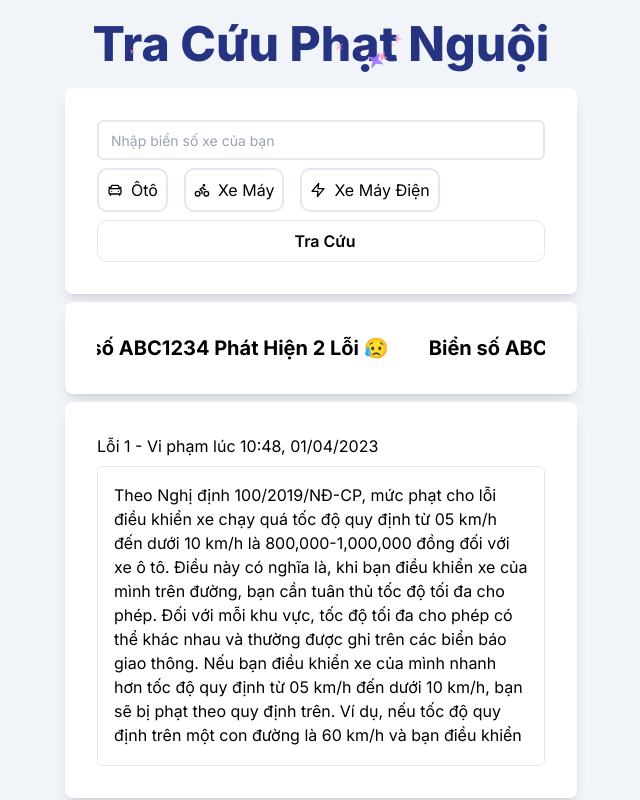
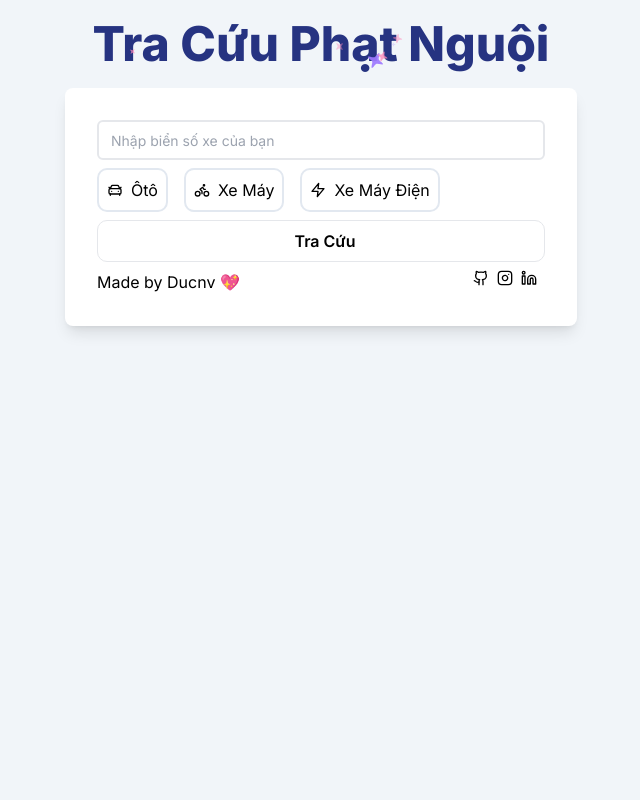
Before and after one commit to Vanduc006/learn_reactjs, a React (Vite) app: page /phatnguoi in a window 1280 px wide. Shown: the whole page, without its empty margins (319-959 px from the left). Built offline with nearby package versions, Linux system fonts and the light colour scheme.

Commit message:
done ui for phatnguoi

```diff
--- a/package.json
+++ b/package.json
@@ -36,6 +36,7 @@
     "react": "^18.2.0",
     "react-bootstrap": "^2.9.1",
     "react-dom": "^18.2.0",
+    "react-fast-marquee": "^1.6.5",
     "react-hook-form": "^7.48.2",
     "react-icons": "^4.11.0",
     "react-router-dom": "^6.18.0",
--- /dev/null
+++ b/src/_root/page/FetchPhatNguoi.tsx
@@ -0,0 +1,48 @@
+import React from 'react'
+
+const data = {
+    "biensoxe": "63B-020.28",
+    "totalViolations": 2,
+    "is_new": true,
+    "handledCount": 1,
+    "unhandledCount": 1,
+    "updated_at": "2025-01-06 09:45:29",
+    "violations": [
+      {
+        "trang_thai": "ĐÃ XỬ PHẠT",
+        "bien_kiem_sat": "63B02028",
+        "mau_bien": "Nền màu vàng, chữ và số màu đen",
+        "loai_phuong_tien": "Ô tô",
+        "thoi_gian_vi_pham": "10:48, 01/04/2023",
+        "dia_diem_vi_pham": "Km1762+150, Quốc lộ 1A - Bình Thuận",
+        "hanh_vi_vi_pham": "12321.5.3.a.01.Điều khiển xe chạy quá tốc độ quy định từ 05 km/h đến dưới 10 km/h",
+        "don_vi_phat_hien_vi_pham": "ĐỘI TT, ĐTGQTNGT VÀ XLVP - PHÒNG CSGT BÌNH THUẬN",
+        "noi_giai_quyet_vu_viec": "\\n 1. ĐỘI TT, ĐTGQTNGT VÀ XLVP - PHÒNG CSGT BÌNH THUẬN\\nĐịa chỉ: 115 Tôn Đức Thắng, TP. Phan Thiết\\nSố điện thoại liên hệ: 0693428184\\n2. Đội Cảnh sát giao thông, Trật tự - Công an huyện Chợ Gạo - Tỉnh Tiền Giang\\nĐịa chỉ: huyện Chợ Gạo\\n",
+        "so_dien_thoai": "0693428184",
+        "muc_phat": "Theo Nghị định 100/2019/NĐ-CP, mức phạt cho lỗi điều khiển xe chạy quá tốc độ quy định từ 05 km/h đến dưới 10 km/h là 800,000-1,000,000 đồng đối với xe ô tô.\r\n\r\nĐiều này có nghĩa là, khi bạn điều khiển xe của mình trên đường, bạn cần tuân thủ tốc độ tối đa cho phép. Đối với mỗi khu vực, tốc độ tối đa cho phép có thể khác nhau và thường được ghi trên các biển báo giao thông. Nếu bạn điều khiển xe của mình nhanh hơn tốc độ quy định từ 05 km/h đến dưới 10 km/h, bạn sẽ bị phạt theo quy định trên. \r\n\r\nVí dụ, nếu tốc độ quy định trên một con đường là 60 km/h và bạn điều khiển xe ở tốc độ 65 km/h đến dưới 70 km/h, bạn sẽ bị phạt 800,000-1,000,000 đồng.\r\n\r\nViệc không tuân thủ tốc độ tối đa quy định không chỉ gây ra hậu quả về mặt pháp lý, mà còn gây nguy hiểm cho người điều khiển và những người khác trên đường."
+      },
+      {
+        "trang_thai": "CHƯA XỬ PHẠT",
+        "bien_kiem_sat": "63B-020.28",
+        "mau_bien": "Nền mầu trắng, chữ và số màu đen",
+        "loai_phuong_tien": "Ô tô",
+        "thoi_gian_vi_pham": "17:48, 10/07/2019",
+        "dia_diem_vi_pham": "Bạc Liêu",
+        "hanh_vi_vi_pham": null,
+        "don_vi_phat_hien_vi_pham": "Đội 5, Công an  Bạc Liêu",
+        "noi_giai_quyet_vu_viec": "\\n 1. Đội 5, Công an  Bạc Liêu\\nĐịa chỉ: 593 Đường Trần Phú, Khóm 1, Phường 7, TP Bạc Liêu\\nSố điện thoại liên hệ: 02913678988\\n",
+        "so_dien_thoai": "02913678988"
+      }
+    ],
+    "attempts": null,
+    "mdk": null,
+    "maubien": null,
+    "data_dangkiem": null,
+    "code": 1
+}
+
+const FetchPhatNguoi = () => {
+  return(data)
+}
+
+export default FetchPhatNguoi
--- a/src/_root/page/PhatNguoi.tsx
+++ b/src/_root/page/PhatNguoi.tsx
@@ -14,6 +14,11 @@ import { CarFront } from 'lucide-react';
 import { Bike } from 'lucide-react';
 import { Zap } from 'lucide-react';
 import { ArrowRight } from 'lucide-react';
+import { Github } from 'lucide-react';
+import { Instagram } from 'lucide-react';
+import { Linkedin } from 'lucide-react';
+import { Wallet } from 'lucide-react';
+import { ShieldAlert } from 'lucide-react';
 // import { ReactLenis } from 'lenis/react';
 import smoothscroll from 'smoothscroll-polyfill';
 // import ScrollElement from '@/components/uilayout/scroll-element';
@@ -23,17 +28,110 @@ import { ScrollArea } from '@/components/ui/scroll-area';
 import SparklesText from '@/components/ui/sparkles-text';
 // import ScrollProgress from '@/components/ui/scroll-progress';
 // import ShineBorder from '@/components/ui/shine-border';
+// import FetchPhatNguoi from './FetchPhatNguoi';
+import { Badge } from "@/components/ui/badge"
+import Marquee from "react-fast-marquee";
+import React from 'react';
 
 // Initialize smooth scroll polyfill
 smoothscroll.polyfill();
 
+type ViolationType = {
+  trang_thai: string;
+  bien_kiem_sat: string;
+  mau_bien: string;
+  loai_phuong_tien: string;
+  thoi_gian_vi_pham: string;
+  dia_diem_vi_pham: string;
+  hanh_vi_vi_pham: string | null;
+  don_vi_phat_hien_vi_pham: string;
+  noi_giai_quyet_vu_viec: string;
+  so_dien_thoai: string;
+  muc_phat?: string; // Optional because it's not present in all violations
+};
+
+type DataType = {
+  biensoxe: string;
+  totalViolations: number;
+  is_new: boolean;
+  handledCount: number;
+  unhandledCount: number;
+  updated_at: string;
+  violations: ViolationType[];
+  attempts: null | number;
+  mdk: null | string;
+  maubien: null | string;
+  data_dangkiem: null | string;
+  code: '1' | number;
+};
+
+type Whatcode = {
+  code: string;
+}
+
 export default function PhatNguoi() {
+  const [data, setData] = useState<DataType | null>(null);
+
+  const isPunish = 'ĐÃ XỬ PHẠT'
+
+  const fetchData = () => {
+    const jsonData: DataType = {
+      biensoxe: "63B-020.28",
+      totalViolations: 2,
+      is_new: true,
+      handledCount: 1,
+      unhandledCount: 1,
+      updated_at: "2025-01-06 09:45:29",
+      violations: [
+        {
+          trang_thai: "ĐÃ XỬ PHẠT",
+          bien_kiem_sat: "63B02028",
+          mau_bien: "Nền màu vàng, chữ và số màu đen",
+          loai_phuong_tien: "Ô tô",
+          thoi_gian_vi_pham: "10:48, 01/04/2023",
+          dia_diem_vi_pham: "Km1762+150, Quốc lộ 1A - Bình Thuận",
+          hanh_vi_vi_pham:
+            "12321.5.3.a.01.Điều khiển xe chạy quá tốc độ quy định từ 05 km/h đến dưới 10 km/h",
+          don_vi_phat_hien_vi_pham:
+            "ĐỘI TT, ĐTGQTNGT VÀ XLVP - PHÒNG CSGT BÌNH THUẬN",
+          noi_giai_quyet_vu_viec:
+            "\\n 1. ĐỘI TT, ĐTGQTNGT VÀ XLVP - PHÒNG CSGT BÌNH THUẬN\\nĐịa chỉ: 115 Tôn Đức Thắng, TP. Phan Thiết\\nSố điện thoại liên hệ: 0693428184\\n2. Đội Cảnh sát giao thông, Trật tự - Công an huyện Chợ Gạo - Tỉnh Tiền Giang\\nĐịa chỉ: huyện Chợ Gạo\\n",
+          so_dien_thoai: "0693428184",
+          muc_phat:
+            "Theo Nghị định 100/2019/NĐ-CP, mức phạt cho lỗi điều khiển xe chạy quá tốc độ quy định từ 05 km/h đến dưới 10 km/h là 800,000-1,000,000 đồng đối với xe ô tô.",
+        },
+        {
+          trang_thai: "CHƯA XỬ PHẠT",
+          bien_kiem_sat: "63B-020.28",
+          mau_bien: "Nền mầu trắng, chữ và số màu đen",
+          loai_phuong_tien: "Ô tô",
+          thoi_gian_vi_pham: "17:48, 10/07/2019",
+          dia_diem_vi_pham: "Bạc Liêu",
+          hanh_vi_vi_pham: null,
+          don_vi_phat_hien_vi_pham: "Đội 5, Công an  Bạc Liêu",
+          noi_giai_quyet_vu_viec:
+            "\\n1. Đội 5, Công an  Bạc Liêu\\nĐịa chỉ: 593 Đường Trần Phú, Khóm 1, Phường 7, TP Bạc Liêu\\nSố điện thoại liên hệ: 02913678988\\n",
+          so_dien_thoai: "02913678988",
+        },
+      ],
+      attempts: null,
+      mdk: null,
+      maubien: null,
+      data_dangkiem: null,
+      code: 1,
+    };
+
+    setData(jsonData);
+
+    // console.log(jsonData.code)
+  };
+
   // const containerRef = useRef<HTMLDivElement>(null);
   const [selected, setSelected] = useState<string>("");
-
   const handleSelect = (vehicle: string) => {
     setSelected(vehicle);
   };
+  const Whatcode = data?.code
 
   return (
 
@@ -76,80 +174,128 @@ export default function PhatNguoi() {
               >
                 <Zap className="mr-2 h-4 w-4" /> Xe Máy Điện
               </div>
+
             </div>
 
 
-            <div className='group relative cursor-pointer p-2 border bg-white overflow-hidden text-black text-center font-semibold rounded-[10px] w-full mt-2'>
+            <div className='group relative cursor-pointer p-2 border bg-white overflow-hidden text-black text-center font-semibold rounded-[10px] w-full mt-2' onClick={fetchData}>
               <span className='translate-x-1 group-hover:translate-x-12 group-hover:opacity-0 transition-all duration-300 inline-block'>
                 Tra Cứu
               </span>
               <div className='flex gap-2 text-white z-10 items-center absolute top-0 h-full w-full justify-center translate-x-12 opacity-0 group-hover:-translate-x-1 group-hover:opacity-100 transition-all duration-300'>
-                <span>Tra Cứu</span>
+                <span >Tra Cứu</span>
                 <ArrowRight />
               </div>
               <div className='absolute group-hover:h-full group-hover:w-full rounded-lg bg-black scale-[1] dark:group-hover:bg-[#e7cb6e] group-hover:bg-[#263381] group-hover:scale-[1.8] transition-all duration-300 group-hover:top-[0%] group-hover:left-[0%] '></div>
+            </div>
+            <div className='mt-2 flex'>
+                Made by Ducnv 💖
+                <p className='ml-auto flex'>
+                  <a href="https://github.com/vanduc006" target="_blank" rel="noopener noreferrer">
+                    <Github className="mr-2 h-4 w-4" />
+                  </a>
+                  <a href="https://instagram.com/_ducnv" target="_blank" rel="noopener noreferrer">
+                    <Instagram className="mr-2 h-4 w-4" />
+                  </a>
+                  <a href="https://www.linkedin.com/in/duc-nv-54a5b8332/" target="_blank" rel="noopener noreferrer">
+                    <Linkedin className="mr-2 h-4 w-4" />
+                  </a>
+                </p>
             </div>
           </div>
         </div>
 
       {/* Display the two scrollable areas */}
+      {data && (
+          // {data.code === 1 ? }
+          <div>
+            {Whatcode === 1 ?
+            <>
+              <div className="flex items-center justify-center md:m-0 m-5 cursor-pointer text-black">
+                  <div className="bg-white shadow-lg rounded-lg w-full max-w-lg p-2 mt-2">
 
-        <div className="flex items-center justify-center md:m-0 m-5 cursor-pointer text-black">
-            <div className="bg-white shadow-lg rounded-lg w-full max-w-lg p-8 mt-2">
+                      <div className=''>
 
-                <div className='grid place-content-center'>
-
-                    <ScrollBaseAnimation
+                          {/* <ScrollBaseAnimation
                           baseVelocity={10}
                           clasname='font-bold leading-[90%] text-xl'
                           >
-                        Biển số ABC1234 Phát Hiện 2 Lỗi 😥
 
-                    </ScrollBaseAnimation>
+
+                          </ScrollBaseAnimation> */}
+                          <Marquee>
+                            <p className='text-xl'>Biển số {data.biensoxe} phát hiện {data.totalViolations} <span className='mr-3'>lỗi</span> </p>
+                          </Marquee>
                       </div>
                   </div>
               </div>
+              {data.violations.map((violations,index) => (
+                <div className="flex items-center justify-center md:m-0 m-5 cursor-pointer text-black">
+                  <div className="bg-white shadow-lg rounded-lg w-full max-w-lg p-8 mt-2">
+                    <div className="">
+                      {isPunish === violations.trang_thai ? <p className="bg-green-300 rounded-[10px] p-1 p-1 pl-2 pr-2 mb-2">Đã xử phạt</p> : <p className="bg-red rounded-[10px] p-1 pl-2 pr-2 mb-2 ">Chưa xử phạt</p> }
+                      <div className="flex">
+                        <p className="p-1">Lỗi {index + 1} - Vi phạm lúc {violations.thoi_gian_vi_pham} </p>
+                      </div>
+                      <ScrollArea className="h-[300px] rounded-md border p-4 mt-2 max-width whitespace-pre-wrap">
+                        <p>&#x2022; Phát hiện vi phạm tại : <span className='text-[#263381]'>{violations.dia_diem_vi_pham}</span> </p>
+                        <p>&#x2022; Hành vi vi phạm : <span className='text-[#263381]'>{violations.hanh_vi_vi_pham || 'Không xác định'}</span> </p>
+                        <p>&#x2022; Đơn vị phụ trách : <span className='text-[#263381]'>{violations.don_vi_phat_hien_vi_pham}</span></p>
+                        <p>&#x2022; ĐT liên hệ : <span className='text-[#263381]'>{violations.so_dien_thoai}</span></p>
+                        <p>
+                          &#x2022; Địa điểm nộp phạt:
+                          {violations.noi_giai_quyet_vu_viec.split('\\n').map((line, lineIndex) => (
+                            <React.Fragment key={lineIndex}>
+                              <p className='ml-5 mt-0 text-[#263381]'>
+                                {line.trim()}
+                                <br/>
+                              </p>
 
-        <div className="flex items-center justify-center md:m-0 m-5 cursor-pointer text-black">
-              <div className="bg-white shadow-lg rounded-lg w-full max-w-lg p-8  mt-2">
-                  <div className='grid place-content-center'>
-                  Lỗi 1 - Vi phạm lúc 10:48, 01/04/2023
-                      <ScrollArea className="h-[300px] rounded-md border p-4 mt-2">
-
-                      Theo Nghị định 100/2019/NĐ-CP, mức phạt cho lỗi điều khiển xe chạy quá tốc độ quy định từ 05 km/h đến dưới 10 km/h là 800,000-1,000,000 đồng đối với xe ô tô.
-
-                      Điều này có nghĩa là, khi bạn điều khiển xe của mình trên đường, bạn cần tuân thủ tốc độ tối đa cho phép. Đối với mỗi khu vực, tốc độ tối đa cho phép có thể khác nhau và thường được ghi trên các biển báo giao thông. Nếu bạn điều khiển xe của mình nhanh hơn tốc độ quy định từ 05 km/h đến dưới 10 km/h, bạn sẽ bị phạt theo quy định trên.
-
-                      Ví dụ, nếu tốc độ quy định trên một con đường là 60 km/h và bạn điều khiển xe ở tốc độ 65 km/h đến dưới 70 km/h, bạn sẽ bị phạt 800,000-1,000,000 đồng.
-
-                      Việc không tuân thủ tốc độ tối đa quy định không chỉ gây ra hậu quả về mặt pháp lý, mà còn gây nguy hiểm cho người điều khiển và những người khác trên đường.
-                      Việc không tuân thủ tốc độ tối đa quy định không chỉ gây ra hậu quả về mặt pháp lý, mà còn gây nguy hiểm cho người điều khiển và những người khác trên đường.
-                      Việc không tuân thủ tốc độ tối đa quy định không chỉ gây ra hậu quả về mặt pháp lý, mà còn gây nguy hiểm cho người điều khiển và những người khác trên đường.
-                      Việc không tuân thủ tốc độ tối đa quy định không chỉ gây ra hậu quả về mặt pháp lý, mà còn gây nguy hiểm cho người điều khiển và những người khác trên đường.
-                      Việc không tuân thủ tốc độ tối đa quy định không chỉ gây ra hậu quả về mặt pháp lý, mà còn gây nguy hiểm cho người điều khiển và những người khác trên đường.
-                      Việc không tuân thủ tốc độ tối đa quy định không chỉ gây ra hậu quả về mặt pháp lý, mà còn gây nguy hiểm cho người điều khiển và những người khác trên đường.
-                      Việc không tuân thủ tốc độ tối đa quy định không chỉ gây ra hậu quả về mặt pháp lý, mà còn gây nguy hiểm cho người điều khiển và những người khác trên đường.
-                      Việc không tuân thủ tốc độ tối đa quy định không chỉ gây ra hậu quả về mặt pháp lý, mà còn gây nguy hiểm cho người điều khiển và những người khác trên đường.
-                      Việc không tuân thủ tốc độ tối đa quy định không chỉ gây ra hậu quả về mặt pháp lý, mà còn gây nguy hiểm cho người điều khiển và những người khác trên đường.
-                      Việc không tuân thủ tốc độ tối đa quy định không chỉ gây ra hậu quả về mặt pháp lý, mà còn gây nguy hiểm cho người điều khiển và những người khác trên đường.
-                      Việc không tuân thủ tốc độ tối đa quy định không chỉ gây ra hậu quả về mặt pháp lý, mà còn gây nguy hiểm cho người điều khiển và những người khác trên đường.
-                      Việc không tuân thủ tốc độ tối đa quy định không chỉ gây ra hậu quả về mặt pháp lý, mà còn gây nguy hiểm cho người điều khiển và những người khác trên đường.
-                      Việc không tuân thủ tốc độ tối đa quy định không chỉ gây ra hậu quả về mặt pháp lý, mà còn gây nguy hiểm cho người điều khiển và những người khác trên đường.
-                      Việc không tuân thủ tốc độ tối đa quy định không chỉ gây ra hậu quả về mặt pháp lý, mà còn gây nguy hiểm cho người điều khiển và những người khác trên đường.
-                      Việc không tuân thủ tốc độ tối đa quy định không chỉ gây ra hậu quả về mặt pháp lý, mà còn gây nguy hiểm cho người điều khiển và những người khác trên đường.
-                      Việc không tuân thủ tốc độ tối đa quy định không chỉ gây ra hậu quả về mặt pháp lý, mà còn gây nguy hiểm cho người điều khiển và những người khác trên đường.
-                      Việc không tuân thủ tốc độ tối đa quy định không chỉ gây ra hậu quả về mặt pháp lý, mà còn gây nguy hiểm cho người điều khiển và những người khác trên đường.
-                      Việc không tuân thủ tốc độ tối đa quy định không chỉ gây ra hậu quả về mặt pháp lý, mà còn gây nguy hiểm cho người điều khiển và những người khác trên đường.
-                      Việc không tuân thủ tốc độ tối đa quy định không chỉ gây ra hậu quả về mặt pháp lý, mà còn gây nguy hiểm cho người điều khiển và những người khác trên đường.
-                      Việc không tuân thủ tốc độ tối đa quy định không chỉ gây ra hậu quả về mặt pháp lý, mà còn gây nguy hiểm cho người điều khiển và những người khác trên đường.
-                      Việc không tuân thủ tốc độ tối đa quy định không chỉ gây ra hậu quả về mặt pháp lý, mà còn gây nguy hiểm cho người điều khiển và những người khác trên đường.
-                      Việc không tuân thủ tốc độ tối đa quy định không chỉ gây ra hậu quả về mặt pháp lý, mà còn gây nguy hiểm cho người điều khiển và những người khác trên đường.
-                      Việc không tuân thủ tốc độ tối đa quy định không chỉ gây ra hậu quả về mặt pháp lý, mà còn gây nguy hiểm cho người điều khiển và những người khác trên đường.
+                            </React.Fragment>
+                          ))}
+                        </p>
                       </ScrollArea>
                     </div>
                   </div>
                 </div>
 
+              ))}
+            </>
+              :
+            <>
+              <div className="flex items-center justify-center md:m-0 m-5 cursor-pointer text-black">
+                  <div className="bg-white shadow-lg rounded-lg w-full max-w-lg p-2 mt-2">
+
+                      <div className=''>
+
+                          {/* <ScrollBaseAnimation
+                          baseVelocity={10}
+                          clasname='font-bold leading-[90%] text-xl'
+                          >
+
+
+                          </ScrollBaseAnimation> */}
+                          <Marquee>
+                            <p className='text-xl'>Không có dữ liệu phạt nguội về biển số của bạn 🎉</p>
+                          </Marquee>
+                      </div>
+                </div>
+              </div>
+              <div className="flex items-center justify-center md:m-0 m-5 cursor-pointer text-black">
+                <div className="bg-white shadow-lg rounded-lg w-full max-w-lg p-2 mt-2">
+                  <p className='text-center'>
+                    Chúc bạn tham gia giao thông an toán nha!
+                  </p>
+                </div>
+              </div>
+            </> }
+
+          </div>
+        )}
+
+
+
+
       </main>
 
   );
--- /dev/null
+++ b/src/components/ui/badge.tsx
@@ -0,0 +1,36 @@
+import * as React from "react"
+import { cva, type VariantProps } from "class-variance-authority"
+
+import { cn } from "@/lib/utils"
+
+const badgeVariants = cva(
+  "inline-flex items-center rounded-full border px-2.5 py-0.5 text-xs font-semibold transition-colors focus:outline-none focus:ring-2 focus:ring-ring focus:ring-offset-2",
+  {
+    variants: {
+      variant: {
+        default:
+          "border-transparent bg-primary text-primary-foreground hover:bg-primary/80",
+        secondary:
+          "border-transparent bg-secondary text-secondary-foreground hover:bg-secondary/80",
+        destructive:
+          "border-transparent bg-destructive text-destructive-foreground hover:bg-destructive/80",
+        outline: "text-foreground",
+      },
+    },
+    defaultVariants: {
+      variant: "default",
+    },
+  }
+)
+
+export interface BadgeProps
+  extends React.HTMLAttributes<HTMLDivElement>,
+    VariantProps<typeof badgeVariants> {}
+
+function Badge({ className, variant, ...props }: BadgeProps) {
+  return (
+    <div className={cn(badgeVariants({ variant }), className)} {...props} />
+  )
+}
+
+export { Badge, badgeVariants }
--- a/src/components/uilayout/text-marquee.tsx
+++ b/src/components/uilayout/text-marquee.tsx
@@ -51,7 +51,7 @@ export default function ScrollBaseAnimation({
     return () => clearTimeout(timer); // Cleanup on unmount
   }, [delay]);
 
-  useAnimationFrame((delta) => {
+  useAnimationFrame((t, delta) => {
     if (!hasStarted.current) return; // Skip if delay hasn't passed
 
     let moveBy = directionFactor.current * baseVelocity * (delta / 1000);
```
Also changed, not shown: src/idea.txt (added), 1 other file (tests, documents, lock files or other folders). Lines whose indentation alone changed are shown as unchanged.
